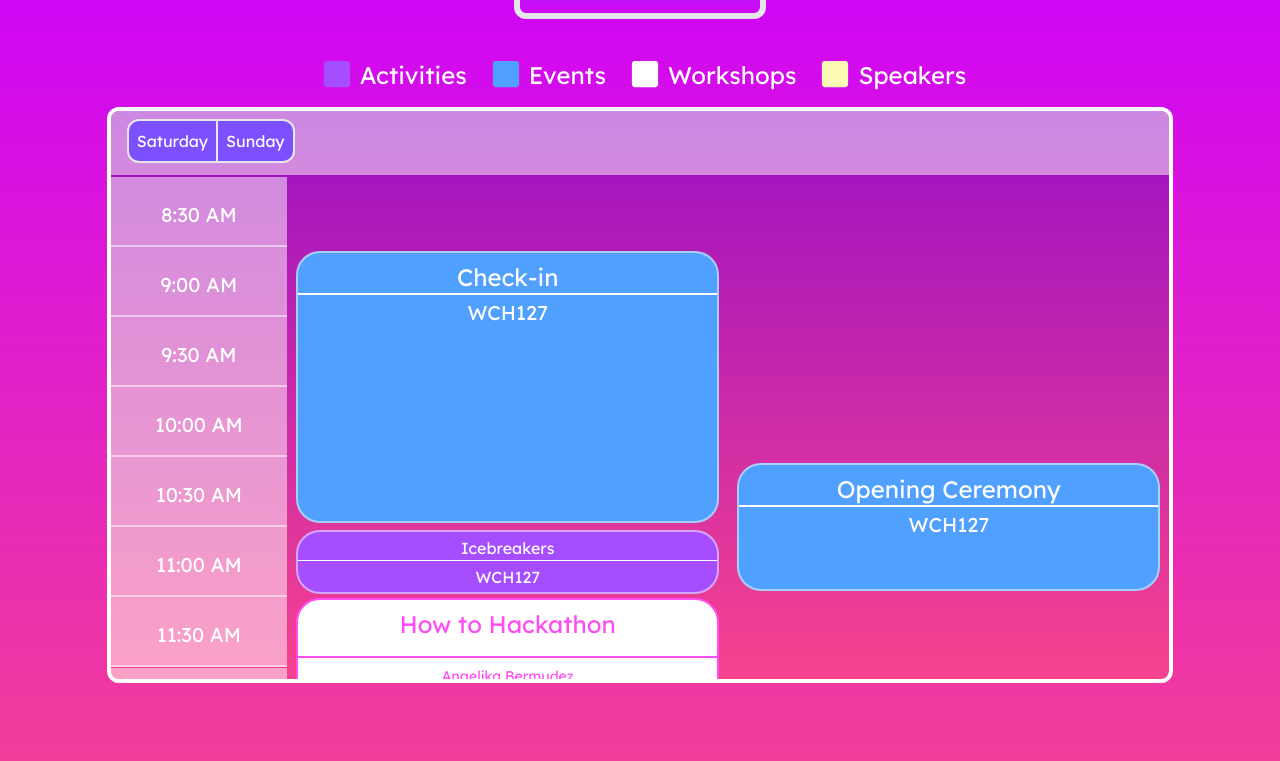
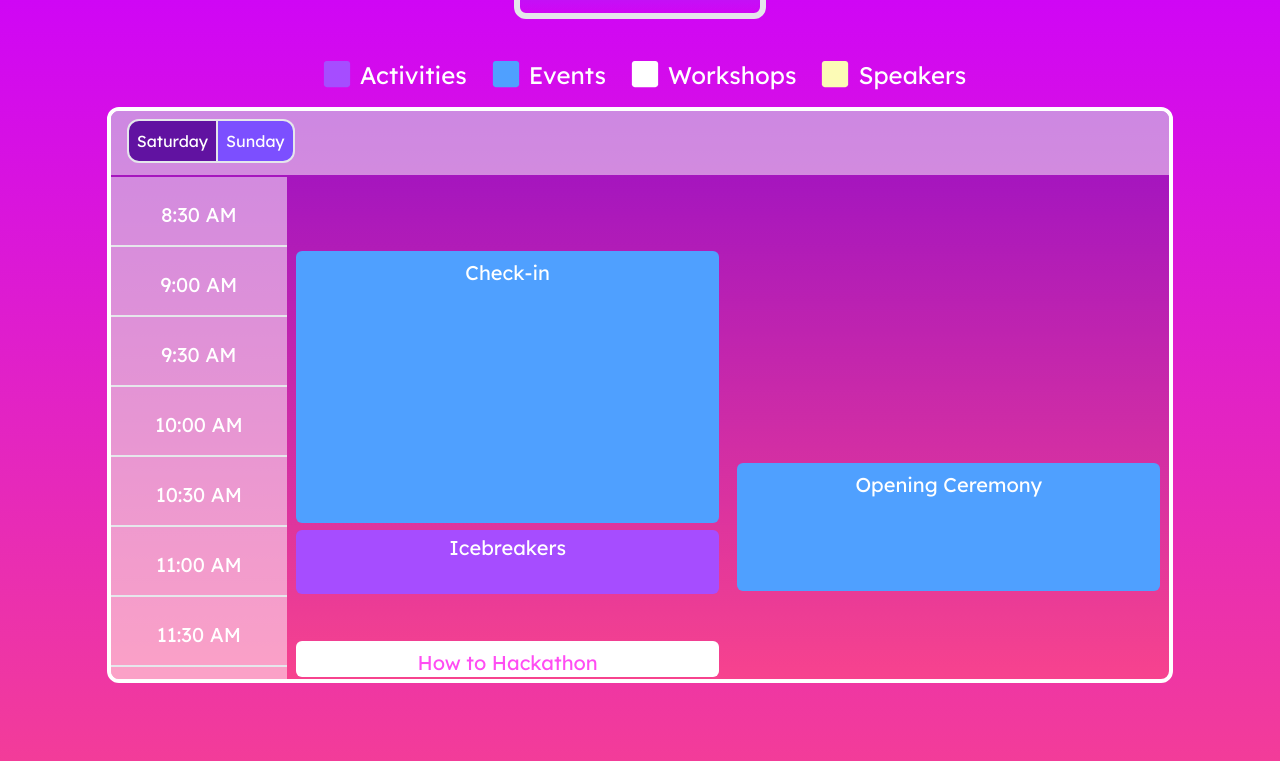
Before and after one commit to Alamode89/rosehack2023, a Next.js app: page / in a window 1280 px wide. Shown: the part 2863-3624 px from the top of the page. Built offline with nearby package versions, Linux system fonts and the light colour scheme.

Commit message:
schedule fix

```diff
--- a/components/Schedule.tsx
+++ b/components/Schedule.tsx
@@ -48,16 +48,18 @@ const Schedule = () => {
             className={`ml-4 mt-2 ${
               day === "saturday"
                 ? "bg-schedule-darkpurple"
-                : "bg-schedule-purple"
-            } bg-schedule-purple transition hover:bg-schedule-darkpurple p-2 rounded-l-xl border-2 font-lexend`}
+                : "bg-schedule-purple hover:bg-schedule-darkpurple"
+            }  p-2 rounded-l-xl border-2 font-lexend`}
             onClick={() => setDay("saturday")}
           >
             Saturday
           </button>
           <button
             className={`${
-              day === "sunday" ? "bg-schedule-darkpurple" : "bg-schedule-purple"
-            } hover:bg-schedule-darkpurple transition p-2 rounded-r-xl border-y-2 border-r-2 font-lexend`}
+              day === "sunday"
+                ? "bg-schedule-darkpurple"
+                : "bg-schedule-purple hover:bg-schedule-darkpurple"
+            } transition p-2 rounded-r-xl border-y-2 border-r-2 font-lexend`}
             onClick={() => setDay("sunday")}
           >
             Sunday
--- a/components/Schedule/Days.tsx
+++ b/components/Schedule/Days.tsx
@@ -176,21 +176,17 @@ export const Saturday = () => {
           <Time t="11:00 PM" />
           {/* the name is so long omg */}
           <td rowSpan={2}>
-            <div className="border-white/50 border-2 text-center bg-team-yellow rounded-3xl mx-2 text-white font-lexend">
-              <p className="text-rose-pink md:text-xl text-lg pt-2 hidden md:block">
+            <div className="border-white/50 border-2 text-center bg-team-yellow rounded mx-2 text-white font-lexend">
+              <p className="text-rose-pink text-xl pt-2 hidden md:block">
                 Sustainability in Tech
               </p>
-              <p className="text-rose-pink md:text-xl text-lg pt-2 block md:hidden">
+              <p className="text-rose-pink text-xl pt-2 block md:hidden">
                 Sustain. in Tech
               </p>
               <div className="h-[2px] w-full bg-rose-pink " />
-              <p className="md:text-cl text-sm text-rose-pink mt-2">
-                Samarth Srinivasa
-              </p>
+              <p className="text-xl text-rose-pink mt-2">Samarth Srinivasa</p>
               <div className="h-[2px] w-full bg-rose-pink " />
-              <p className="text-rose-pink text-m md:text-xl mt-1 mb-0">
-                WCH127
-              </p>
+              <p className="text-rose-pink text-xl mt-1 mb-0">WCH127</p>
             </div>
           </td>
         </tr>
@@ -209,7 +205,7 @@ export const Sunday = () => {
   return (
     <table className="table-fixed w-full border-collapse">
       <tbody>
-        <th className="w-1/4" />
+        <th className="w-1/6" />
         <tr>
           <Time t="12:00 AM" />
           <td rowSpan={2}>
--- a/components/Schedule/SchedBlocks.tsx
+++ b/components/Schedule/SchedBlocks.tsx
@@ -30,7 +30,7 @@ interface TimeProps {
 
 export function Time(props: TimeProps) {
   return (
-    <div className="border-b-2 items-center border-white/50 bg-white/50 text-white font-lexend text-center px-4 pt-4">
+    <div className="border-b-2 items-center bg-white/50 text-white font-lexend text-center px-4 pt-4">
       <p className="text-white text-xl">{props.t}</p>
     </div>
   );
@@ -38,28 +38,16 @@ export function Time(props: TimeProps) {
 
 export function Workshop(props: WorkshopProps) {
   return (
-    <div className="border-rose-pink border-2 text-center bg-white rounded-3xl mx-2 text-white font-lexend">
-      <p className="text-rose-pink text-m lg:text-2xl md:text-lg pt-2">
-        {props.title}
-      </p>
-      <div className="h-[2px] w-full bg-rose-pink " />
-      <p className="text-sm text-rose-pink mt-2"> {props.lead}</p>
-      <div className="h-[2px] w-full bg-rose-pink " />
-      <p className="text-rose-pink text-m lg:text-xl mt-1 mb-0"> {props.loc}</p>
+    <div className="text-center bg-white rounded mx-2 text-white font-lexend">
+      <p className="text-rose-pink text-xl pt-2">{props.title}</p>
     </div>
   );
 }
 
 export function Speaker(props: SpkProps) {
   return (
-    <div className="border-white/50 border-2 text-center bg-team-yellow rounded-3xl mx-2 text-white font-lexend">
-      <p className="text-rose-pink lg:text-2xl md:text-lg text-m pt-2">
-        {props.title}
-      </p>
-      <div className="h-[2px] w-full bg-rose-pink " />
-      <p className="text-sm text-rose-pink mt-2"> {props.lead}</p>
-      <div className="h-[2px] w-full bg-rose-pink " />
-      <p className="text-rose-pink text-m lg:text-xl mt-1 mb-0"> {props.loc}</p>
+    <div className="text-center bg-team-yellow rounded mx-2 text-white font-lexend">
+      <p className="text-rose-pink text-xl pt-2">{props.title}</p>
     </div>
   );
 }
@@ -67,27 +55,21 @@ export function Speaker(props: SpkProps) {
 export function Activity(props: ActProps) {
   if (props.min == "30") {
     return (
-      <div className="border-white/50 border-2 h-24 md:h-16 justify-center text-center items-center bg-rose-purple rounded-3xl mx-2 text-white font-lexend">
-        <p className="text-l pt-1 mb-0 p-0">{props.title}</p>
-        <div className="h-[1px] w-full bg-white" />
-        <p className="text-l mt-1 pb-2"> {props.loc}</p>
+      <div className="h-24 md:h-16 justify-center text-center items-center bg-rose-purple rounded mx-2 text-white font-lexend">
+        <p className="text-xl pt-1 mb-0 p-0">{props.title}</p>
       </div>
     );
   }
   if (props.min == "60") {
     return (
-      <div className="border-white/50 border-2 h-48 md:h-32 justify-center text-center items-center bg-rose-purple rounded-3xl mx-2 text-white font-lexend">
-        <p className="text-m md:text-xl pt-2 mb-0 p-0">{props.title}</p>
-        <div className="h-[2px] w-full bg-white" />
-        <p className="text-xl mt-1 pb-2"> {props.loc}</p>
+      <div className="h-48 md:h-32 justify-center text-center items-center bg-rose-purple rounded mx-2 text-white font-lexend">
+        <p className="text-xl md:text-xl pt-2 mb-0 p-0">{props.title}</p>
       </div>
     );
   }
   return (
-    <div className="border-white/50 border-2 h-[17rem] justify-center text-center items-center bg-rose-purple rounded-3xl mx-2 text-white font-lexend">
+    <div className="h-[17rem] justify-center text-center items-center bg-rose-purple rounded mx-2 text-white font-lexend">
       <p className="text-xl pt-2 mb-0 p-0">{props.title}</p>
-      <div className="h-[2px] w-full bg-white" />
-      <p className="text-xl mt-1 pb-2"> {props.loc}</p>
     </div>
   );
 }
@@ -95,18 +77,14 @@ export function Activity(props: ActProps) {
 export function Event(props: EventProps) {
   if (props.min == "120") {
     return (
-      <div className="border-white/50 border-2 h-[24rem] md:h-[17rem] justify-center text-center items-center bg-schedule-blue rounded-3xl mx-2 text-white font-lexend">
-        <p className="text-2xl pt-2 mb-0 p-0">{props.title}</p>
-        <div className="h-[2px] w-full bg-white" />
-        <p className="text-xl mt-1 pb-2"> {props.loc}</p>
+      <div className="h-[24rem] md:h-[17rem] justify-center text-center items-center bg-schedule-blue rounded mx-2 text-white font-lexend">
+        <p className="text-xl pt-2 mb-0 p-0">{props.title}</p>
       </div>
     );
   }
   return (
-    <div className="border-white/50 border-2 h-48 md:h-32 justify-center text-center items-center bg-schedule-blue rounded-3xl mx-2 text-white font-lexend">
-      <p className="text-lg md:text-2xl pt-2 mb-0 p-0">{props.title}</p>
-      <div className="h-[2px] w-full bg-white " />
-      <p className="text-lg md:text-xl mt-1 pb-2 mb-0"> {props.loc}</p>
+    <div className="h-48 md:h-32 justify-center text-center items-center bg-schedule-blue rounded mx-2 text-white font-lexend">
+      <p className="text-xl pt-2 mb-0 p-0">{props.title}</p>
     </div>
   );
 }
```
